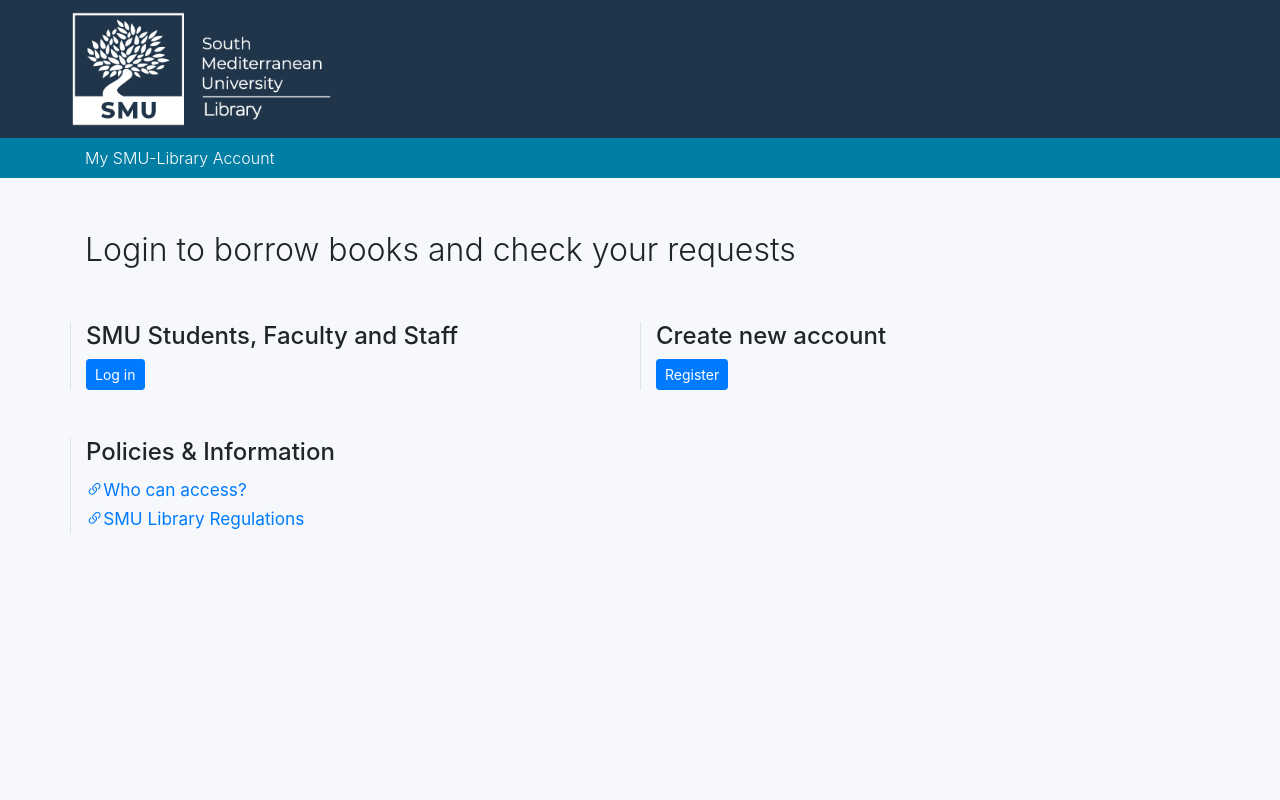
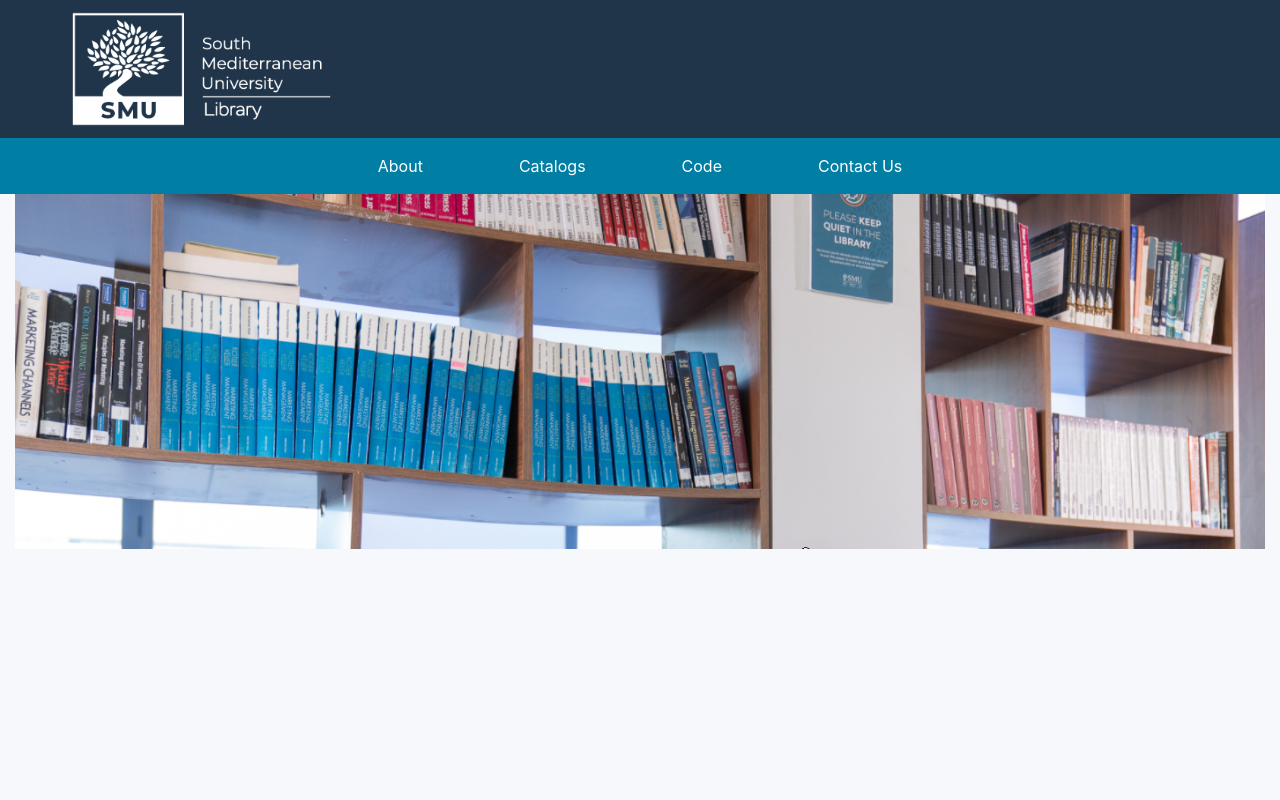
Before and after one commit to NourBennour/LibMS-frontend, a React (Create React App) app: page / in a window 1280 px wide. Shown: the top 800 px of the page. Built offline with nearby package versions, Linux system fonts and the light colour scheme.

Commit message:
refactor: add more porps to the Header component

```diff
--- a/src/App.tsx
+++ b/src/App.tsx
@@ -3,6 +3,7 @@ import { BrowserRouter as Router, Switch, Route } from 'react-router-dom';
 import Login from './features/Auth/Login/Login';
 import Register from './features/Auth/Register/Register';
 import Footer from './Shared/Footer';
+import Main from './features/Main/Main';
 import 'bootstrap/dist/css/bootstrap.min.css';
 import './App.css';
 
@@ -11,7 +12,8 @@ function App() {
     <Router>
       <div className="App"></div>
       <Switch>
-        <Route exact path="/" component={Auth} />
+        <Route exact path="/" component={Main}></Route>
+        <Route exact path="/auth" component={Auth} />
         <Route exact path="/login" component={Login} />
         <Route exact path="/register" component={Register} />
       </Switch>
--- a/src/Shared/Header.tsx
+++ b/src/Shared/Header.tsx
@@ -1,11 +1,13 @@
 import Container from 'react-bootstrap/Container';
-
+import Nav from 'react-bootstrap/Nav';
 import Navbar from 'react-bootstrap/Navbar';
+import { Link } from 'react-router-dom';
 import headerImg from '../assets/SMU-LOGO.png';
 
 interface IProps {
   title: string;
   navItems: Item[];
+  account: boolean;
 }
 
 interface Item {
@@ -13,24 +15,43 @@ interface Item {
   link: string;
 }
 
-export default function Header({ title, navItems, ...props }: IProps) {
+export default function Header({ title, navItems, account, ...props }: IProps) {
   return (
     <>
       <header>
         <Navbar style={{ backgroundColor: '#203549' }} id="topnavbar">
           <Container>
-            <img src={headerImg} alt="" width={263} height={122} />
+            <Link to="/">
+              {' '}
+              <img src={headerImg} alt="" width={263} height={122} />{' '}
+            </Link>
           </Container>
         </Navbar>
 
-        <div
-          className="navbar navbar-expand-md"
+        <Navbar
+          collapseOnSelect
+          expand="lg"
+          className="navbar navbar-expand-md navbar-dark"
           style={{ backgroundColor: '#007EA4' }}
         >
-          <Container className="justify-content-center justify-content-md-between">
-            <div className="font-weight-light mr-0 text-white">{title}</div>
-          </Container>
-        </div>
+          <Navbar.Toggle aria-controls="responsive-navbar-nav" />
+          <Navbar.Collapse id="responsive-navbar-nav">
+            <Container className="justify-content-center justify-content-md-between">
+              {title.length ? (
+                <div className="font-weight-light mr-0 text-white">{title}</div>
+              ) : (
+                <Nav className="mx-auto">
+                  {navItems.map((item) => (
+                    <Nav.Link href={item.link} className="text-white px-5">
+                      {' '}
+                      {item.name}{' '}
+                    </Nav.Link>
+                  ))}
+                </Nav>
+              )}
+            </Container>
+          </Navbar.Collapse>
+        </Navbar>
       </header>
     </>
   );
--- a/src/features/Auth/Auth.tsx
+++ b/src/features/Auth/Auth.tsx
@@ -9,7 +9,7 @@ export default class Auth extends Component {
   render() {
     return (
       <>
-        <Header title="My SMU-Library Account" navItems={[]} />
+        <Header title="My SMU-Library Account" navItems={[]} account={false} />
         <div
           className="d-flex flex-column min-vh-100"
           style={{ backgroundColor: '#F6F8FB' }}
--- a/src/features/Auth/Login/Login.tsx
+++ b/src/features/Auth/Login/Login.tsx
@@ -9,7 +9,7 @@ export default class Login extends Component {
   render() {
     return (
       <>
-        <Header title="My SMU-Library Account" navItems={[]} />
+        <Header title="My SMU-Library Account" navItems={[]} account={false} />
         <div
           className="d-flex flex-column min-vh-100"
           style={{ backgroundColor: '#F6F8FB' }}
--- /dev/null
+++ b/src/features/Main/Main.tsx
@@ -0,0 +1,29 @@
+import { Container, Row, Col } from 'react-bootstrap';
+import Header from '../../Shared/Header';
+import libraryPic from '../../assets/library-pic.png';
+
+export default function Main() {
+  const navItems = [
+    { name: 'About', link: '#' },
+    { name: 'Catalogs', link: '#' },
+    { name: 'Code', link: '#' },
+    { name: 'Contact Us', link: '#' },
+  ];
+  return (
+    <>
+      <Header title="" navItems={navItems} account={true} />
+      <div
+        className="d-flex flex-column min-vh-100"
+        style={{ backgroundColor: '#F6F8FB' }}
+      >
+        <Container className="text-left wrapper flex-grow-1" fluid>
+          <Row>
+            <Col>
+              <img src={libraryPic} alt="" className="d-block w-100" />
+            </Col>
+          </Row>
+        </Container>
+      </div>
+    </>
+  );
+}
```
Also changed, not shown: src/features/Auth/Register/Register.tsx (+95 -86 lines), src/assets/library-pic.png (added).
